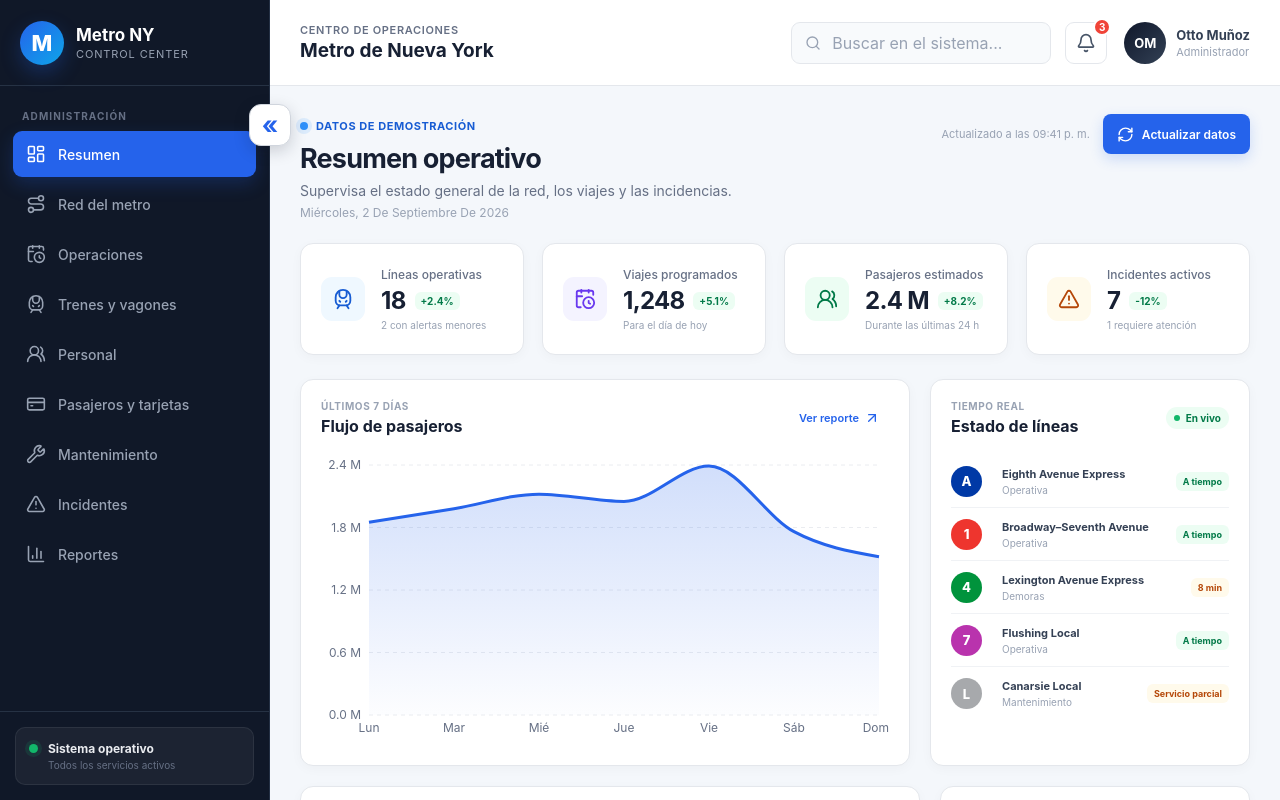
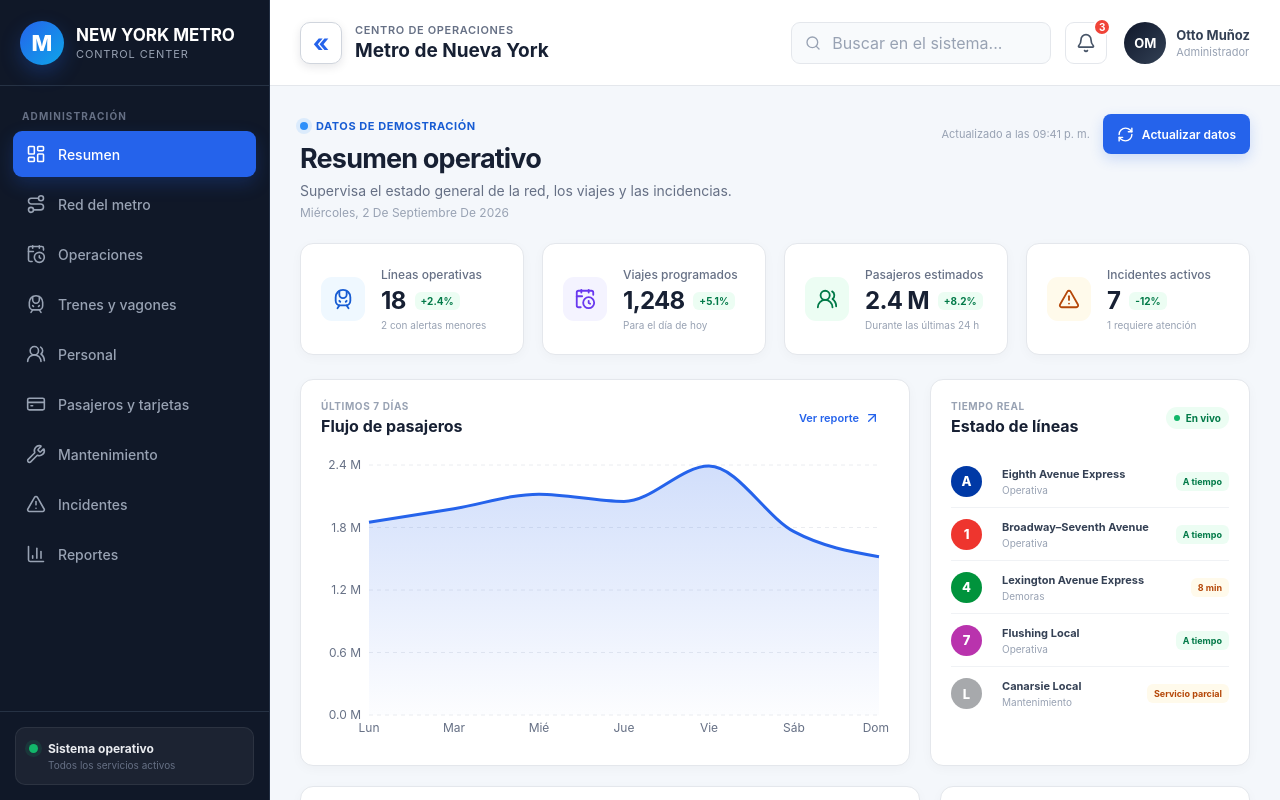
Before and after one commit to ChechaRodck/Metro_NY_Project, a React app in the folder frontend/: page / in a window 1280 px wide. Shown: the top 800 px of the page. Built offline with nearby package versions, Linux system fonts and the light colour scheme; the HTML template or start-up script is replaced by a standard one.

Commit message:
ahora si quedo mejor creo

```diff
--- a/frontend/src/layout/DashboardLayout.jsx
+++ b/frontend/src/layout/DashboardLayout.jsx
@@ -223,49 +223,35 @@ function DashboardLayout() {
       )}
 
 
-  <button
-    type="button"
-    aria-label={sidebarCollapsed ? "Mostrar menú lateral" : "Ocultar menú lateral"}
-   title={sidebarCollapsed ? "Mostrar menú lateral" : "Ocultar menú lateral"}
-   onClick={() => setSidebarCollapsed((valorActual) => !valorActual)}
-    style={{
-    position: "fixed",
-    top: "104px",
-    left: sidebarCollapsed ? "0px" : "249px",
-    zIndex: 9999,
-    display: "grid",
-    width: "42px",
-    height: "42px",
-    padding: 0,
-    placeItems: "center",
-    color: "#2563eb",
-    fontSize: "25px",
-    fontWeight: 700,
-    background: "#ffffff",
-    border: "1px solid #d0d5dd",
-    borderRadius: sidebarCollapsed
-      ? "0 12px 12px 0"
-     : "12px",
-    boxShadow: "0 5px 16px rgba(16, 24, 40, 0.18)",
-    cursor: "pointer",
-    transition: "left 220ms ease, background-color 160ms ease",
-  }}
-  >
-    {sidebarCollapsed ? "»" : "«"}
-  </button>
-
      <aside
       className={`sidebar ${sidebarOpen ? "sidebar--open" : ""}`}
       style={{
-        display: sidebarCollapsed ? "none" : undefined,
-      }}
+  width: sidebarCollapsed ? "0px" : "270px",
+  minWidth: sidebarCollapsed ? "0px" : "270px",
+  opacity: sidebarCollapsed ? 0 : 1,
+  transform: sidebarCollapsed
+    ? "translateX(-18px)"
+    : "translateX(0)",
+  overflowX: "hidden",
+  whiteSpace: "nowrap",
+  pointerEvents: sidebarCollapsed ? "none" : "auto",
+  borderRightColor: sidebarCollapsed
+    ? "transparent"
+    : "#243044",
+  transition: `
+    width 550ms cubic-bezier(0.4, 0, 0.2, 1),
+    min-width 550ms cubic-bezier(0.4, 0, 0.2, 1),
+    opacity 350ms ease,
+    transform 550ms cubic-bezier(0.4, 0, 0.2, 1)
+  `,
+}}
     >
         <div className="sidebar__header">
           <div className="brand">
             <div className="brand__icon">M</div>
 
             <div>
-              <p className="brand__name">Metro NY</p>
+              <p className="brand__name">NEW YORK METRO</p>
               <span className="brand__subtitle">Control Center</span>
             </div>
           </div>
@@ -318,6 +304,31 @@ function DashboardLayout() {
       <div className="main-area">
         <header className="topbar">
           <div className="topbar__left">
+            <button
+  type="button"
+  aria-label={sidebarCollapsed ? "Mostrar menú lateral" : "Ocultar menú lateral"}
+  title={sidebarCollapsed ? "Mostrar menú lateral" : "Ocultar menú lateral"}
+  onClick={() => setSidebarCollapsed((valorActual) => !valorActual)}
+  style={{
+    display: "grid",
+    flexShrink: 0,
+    width: "42px",
+    height: "42px",
+    padding: 0,
+    placeItems: "center",
+    color: "#2563eb",
+    fontSize: "25px",
+    fontWeight: 700,
+    background: "#ffffff",
+    border: "1px solid #d0d5dd",
+    borderRadius: "10px",
+    boxShadow: "0 3px 10px rgba(16, 24, 40, 0.10)",
+    cursor: "pointer",
+    transition: "color 200ms ease, background-color 200ms ease",
+  }}
+>
+  {sidebarCollapsed ? "»" : "«"}
+</button>
             <button
               type="button"
               className="menu-button"
```
